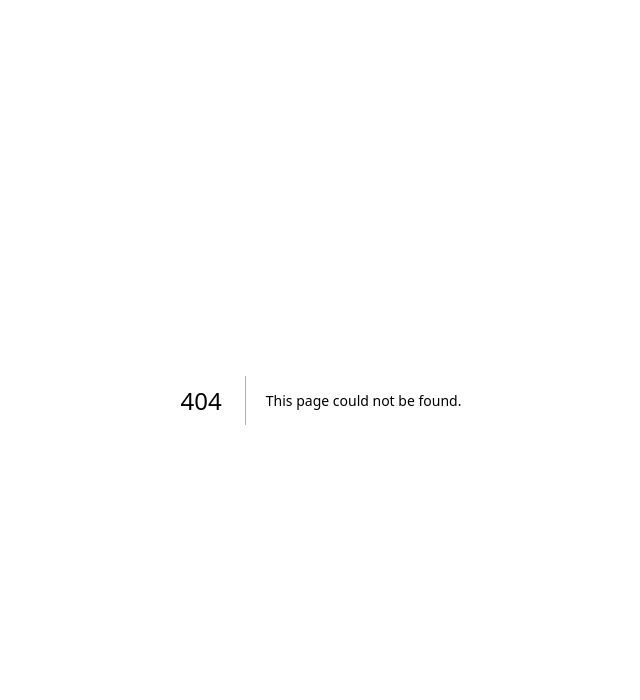
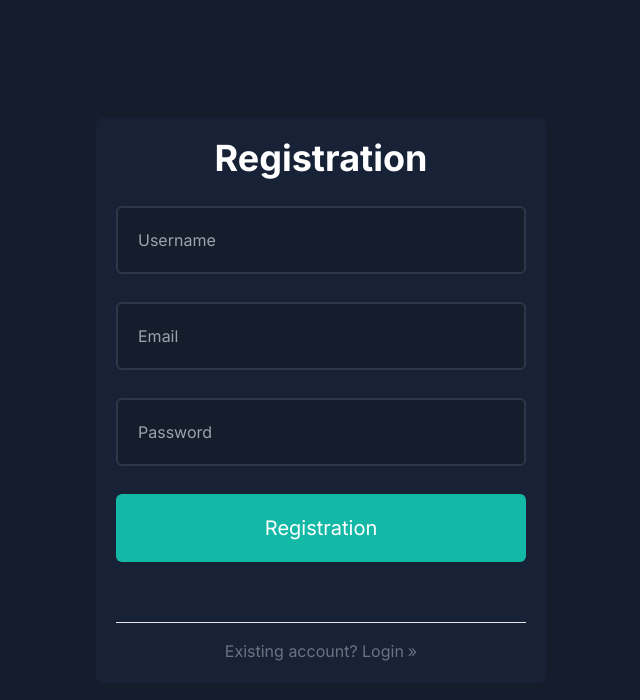
Before and after one commit to Spektar001/admin-dashboard, a Next.js app: page /registration in a window 1280 px wide. Before the commit this address had no page. Shown: the top 700 px of the page, without its empty margins (319-959 px from the left). Built offline with nearby package versions, Linux system fonts and the light colour scheme.

Commit message:
feat: add register page

```diff
--- a/src/app/actions/userActions.ts
+++ b/src/app/actions/userActions.ts
@@ -1,10 +1,10 @@
 "use server";
 
 import mongoose from "mongoose";
-import bcrypt from "bcrypt";
 import { User } from "@/models/User";
 import { revalidatePath } from "next/cache";
 import { redirect } from "next/navigation";
+import { getHashedPassword } from "@/lib/getHashedPassword";
 
 export const addUser = async (formData: FormData) => {
   const { username, email, password, phone, address, isAdmin, isActive } =
@@ -13,8 +13,7 @@ export const addUser = async (formData: FormData) => {
   try {
     await mongoose.connect(process.env.MONGO_URI!);
 
-    const salt = await bcrypt.genSalt(10);
-    const hashedPassword = await bcrypt.hash(String(password), salt);
+    const hashedPassword = await getHashedPassword(String(password));
 
     const newUser = new User({
       username,
@@ -48,8 +47,7 @@ export const updateUser = async (formData: FormData) => {
   try {
     await mongoose.connect(process.env.MONGO_URI!);
 
-    const salt = await bcrypt.genSalt(10);
-    const hashedPassword = await bcrypt.hash(String(password), salt);
+    const hashedPassword = await getHashedPassword(String(password));
 
     const updateFields = {
       username,
--- /dev/null
+++ b/src/app/api/register/route.ts
@@ -0,0 +1,9 @@
+import { User } from "@/models/User";
+import mongoose from "mongoose";
+
+export async function POST(req: Request) {
+  const body = await req.json();
+  mongoose.connect(process.env.MONGO_URI!);
+  const createdUser = await User.create(body);
+  return Response.json(createdUser);
+}
--- a/src/app/dashboard/users/[id]/page.tsx
+++ b/src/app/dashboard/users/[id]/page.tsx
@@ -27,7 +27,12 @@ const SingleUserPage = async ({ params }: { params: { id: string } }) => {
           <label>E-mail</label>
           <input disabled type="email" name="email" value={user.email} />
           <label>Password</label>
-          <input type="password" name="password" placeholder={user.password} />
+          <input
+            type="password"
+            minLength={5}
+            name="password"
+            placeholder={user.password}
+          />
           <label>Phone</label>
           <input type="text" name="phone" placeholder={user.phone} />
           <label>Address</label>
--- /dev/null
+++ b/src/app/registration/page.tsx
@@ -0,0 +1,11 @@
+import RegisterForm from "@/components/registration/RegisterForm";
+
+const RegisterPage = () => {
+  return (
+    <>
+      <RegisterForm />
+    </>
+  );
+};
+
+export default RegisterPage;
--- a/src/components/card/Card.tsx
+++ b/src/components/card/Card.tsx
@@ -5,10 +5,10 @@ const Card = () => {
     <div className="w-full flex gap-3 rounded-lg p-5 bg-[--bgSoft] cursor-pointer hover:bg-[#2e374a] transition-settings">
       <MdSupervisedUserCircle size={24} />
       <div className="flex flex-col gap-5">
-        <span className="">qeqweqwe</span>
-        <span className="text-2xl font-medium">123123</span>
+        <span className="">Test</span>
+        <span className="text-2xl font-medium">123</span>
         <span className="text-sm font-light">
-          <span className="text-lime-500">12%</span>
+          <span className="text-lime-500">12% </span>
           than previous week
         </span>
       </div>
--- a/src/components/login/LoginForm.tsx
+++ b/src/components/login/LoginForm.tsx
@@ -1,6 +1,7 @@
 "use client";
 
 import { signIn } from "next-auth/react";
+import Link from "next/link";
 import { useState } from "react";
 
 const LoginForm = () => {
@@ -26,6 +27,7 @@ const LoginForm = () => {
         <h1 className="text-4xl font-bold">Login</h1>
         <input
           disabled={loginInProgress}
+          required
           value={email}
           onChange={(e) => setEmail(e.target.value)}
           type="text"
@@ -33,6 +35,7 @@ const LoginForm = () => {
         />
         <input
           disabled={loginInProgress}
+          required
           value={password}
           onChange={(e) => setPassword(e.target.value)}
           type="password"
@@ -41,6 +44,18 @@ const LoginForm = () => {
         <button disabled={loginInProgress} type="submit">
           Login
         </button>
+        <div className="w-full text-center mt-8 text-gray-500 border-t pt-4">
+          No account?{" "}
+          <Link
+            className="group hover:text-white transition-settings"
+            href={"/registration"}
+          >
+            Registration
+            <span className="ml-1 inline-block transition-transform duration-300 group-hover:translate-x-1 motion-reduce:transform-none">
+              &raquo;
+            </span>
+          </Link>
+        </div>
       </form>
     </div>
   );
--- /dev/null
+++ b/src/components/registration/RegisterForm.tsx
@@ -0,0 +1,113 @@
+"use client";
+
+import Link from "next/link";
+import React, { useState } from "react";
+
+const RegisterForm = () => {
+  const [username, setUsername] = useState("");
+  const [email, setEmail] = useState("");
+  const [password, setPassword] = useState("");
+  const [creatingUser, setCreatingUser] = useState(false);
+  const [userCreated, setUserCreated] = useState(false);
+  const [error, setError] = useState(false);
+
+  const handleFormSubmit = async (e: React.FormEvent) => {
+    e.preventDefault();
+    setCreatingUser(true);
+    setError(false);
+    setUserCreated(false);
+
+    const response = await fetch("/api/register", {
+      method: "POST",
+      body: JSON.stringify({ username, email, password }),
+      headers: { "Content-Type": "application/json" },
+    });
+
+    if (response.ok) {
+      setUserCreated(true);
+    } else {
+      setError(true);
+    }
+    setCreatingUser(false);
+  };
+
+  return (
+    <div className="w-full h-screen flex items-center justify-center">
+      <div className="w-[450px] h-max bg-[--bgSoft] p-5 rounded-lg ">
+        {userCreated && (
+          <div className="my-4 text-gray-300 text-center text-lg">
+            User created!
+            <br />
+            Now you can{" "}
+            <Link
+              className="group hover:text-white transition-settings"
+              href={"/login"}
+            >
+              Login
+              <span className="ml-1 inline-block transition-transform duration-300 group-hover:translate-x-1 motion-reduce:transform-none">
+                &raquo;
+              </span>
+            </Link>
+          </div>
+        )}
+        {error && (
+          <div className="my-4 text-center text-lg">
+            An error has occurred.
+            <br />
+            Please try again later
+          </div>
+        )}
+        {!userCreated && (
+          <form
+            className="flex flex-col items-center justify-center gap-7 formLogin"
+            onSubmit={handleFormSubmit}
+          >
+            <h1 className="text-4xl font-bold">Registration</h1>
+            <input
+              type="text"
+              required
+              placeholder="Username"
+              disabled={creatingUser}
+              value={username}
+              onChange={(e) => setUsername(e.target.value)}
+            />
+            <input
+              type="email"
+              required
+              placeholder="Email"
+              disabled={creatingUser}
+              value={email}
+              onChange={(e) => setEmail(e.target.value)}
+            />
+            <input
+              type="password"
+              required
+              placeholder="Password"
+              disabled={creatingUser}
+              value={password}
+              minLength={5}
+              onChange={(e) => setPassword(e.target.value)}
+            />
+            <button disabled={creatingUser} type="submit">
+              Registration
+            </button>
+            <div className="w-full text-center mt-8 text-gray-500 border-t pt-4">
+              Existing account?{" "}
+              <Link
+                className="group hover:text-white transition-settings"
+                href={"/login"}
+              >
+                Login
+                <span className="ml-1 inline-block transition-transform duration-300 group-hover:translate-x-1 motion-reduce:transform-none">
+                  &raquo;
+                </span>
+              </Link>
+            </div>
+          </form>
+        )}
+      </div>
+    </div>
+  );
+};
+
+export default RegisterForm;
--- /dev/null
+++ b/src/lib/getHashedPassword.ts
@@ -0,0 +1,7 @@
+import bcrypt from "bcrypt";
+
+export const getHashedPassword = async (password: string) => {
+  const salt = await bcrypt.genSalt(10);
+  const hashedPassword = await bcrypt.hash(String(password), salt);
+  return hashedPassword;
+}
```
